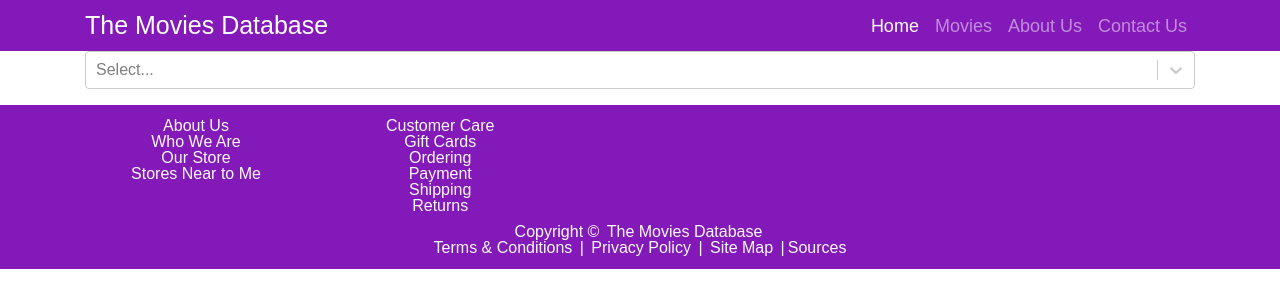
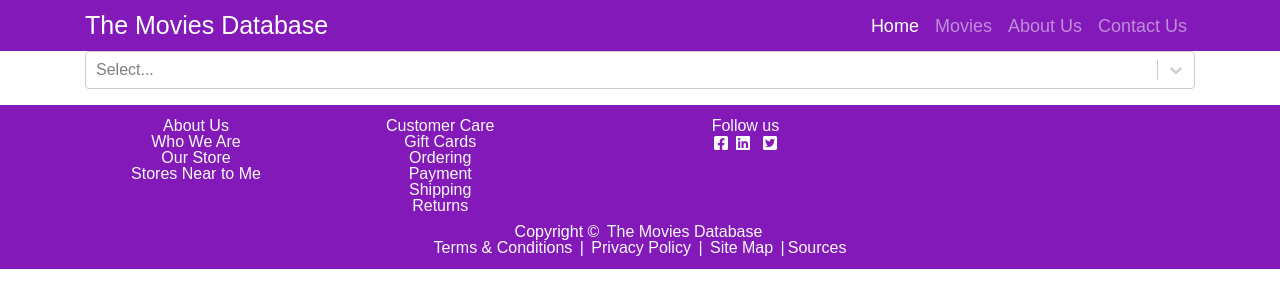
Before and after one commit to Yaroslav-Naft/lab-2---react-Yaroslav-Naft, a React (Create React App) app in the folder my-app/: page / in a window 1280 px wide. Shown: the top 308 px of the page. Built offline with nearby package versions, Linux system fonts and the light colour scheme; no server answers.

Commit message:
adding font awersome icons

```diff
--- a/my-app/src/Footer.js
+++ b/my-app/src/Footer.js
@@ -1,4 +1,11 @@
 import React, { Component } from 'react'
+import { FaFacebookSquare } from "react-icons/fa";
+import { FaLinkedin } from 'react-icons/fa';
+import { FaTwitterSquare } from 'react-icons/fa';
+import { FaEnvelope } from 'react-icons/fa';
+import { FaPhone } from 'react-icons/fa';
+import { Famapmarker } from 'react-icons/fa';
+
 
 export default class Footer extends Component {
     render() {
@@ -31,17 +38,16 @@ export default class Footer extends Component {
         </div>
         {/* <!--End of the Second Footer Column--> */}
 
-        {/* <div class="social-footer">
+        <div class="social-footer">
           <h5>Follow us</h5>
           <ul>
-          <li><a href="#"><i class="fa fa-facebook-square" style="font-size:30px"></i></a></li>
-                  <li><a href="#"><i class="fa fa-linkedin-square" style="font-size:30px"></i></a></li>
-                 <li> <a href="#"><i class="fa fa-twitter-square" style="font-size:30px"></i></a></li>
+          <li><a href="#"><FaFacebookSquare /></a></li>
+                  <li><a href="#"><FaLinkedin /></a></li>
+                 <li> <a href="#"><FaTwitterSquare /></a></li>
               </ul>
 
-      </div> */}
+      </div>
         {/* <!--End of the Third Footer Column--> */}
-
         {/* <div class="contact-us-footer">
           <ul class="contact">
             <h5>Contact Us</h5>
@@ -59,20 +65,6 @@ export default class Footer extends Component {
                 ><i class="fa fa-map-marker" style="font-size: 30px"></i></a
             ></li>
           </ul>
-        </div> */}
-
-        {/* <div class="map">
-          <h6>1111, Seymor Street, Vancouver, BC</h6>
-          <iframe
-            src="https://www.google.com/maps/embed?pb=!1m14!1m8!1m3!1d10410.510865752853!2d-123.1152548!3d49.2834511!3m2!1i1024!2i768!4f13.1!3m3!1m2!1s0x0%3A0xb4e03bf432e66714!2sBCIT%20Downtown%20Campus!5e0!3m2!1sen!2sca!4v1602882765225!5m2!1sen!2sca"
-            width="230"
-            height="100"
-            frameborder="0"
-            style="border: 0"
-            allowfullscreen=""
-            aria-hidden="false"
-            tabindex="0"
-          ></iframe>
         </div> */}
       </div>
       {/* <!-- End of Container Footer --> */}
```
